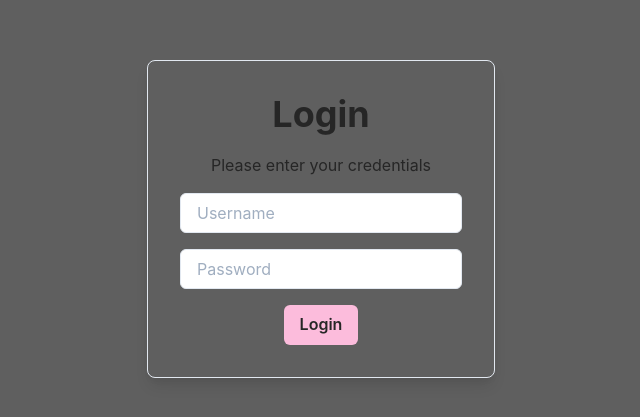
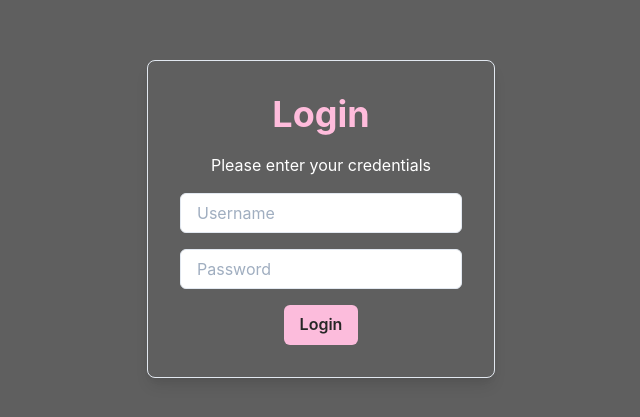
Before and after one commit to FLoWIsMe/uga-hacks-state-farm, a React (Create React App) app in the folder frontend/: page /login in a window 1280 px wide. Shown: the part 181-598 px from the top of the page, without its empty margins (319-959 px from the left). Built offline with nearby package versions, Linux system fonts and the light colour scheme.

Commit message:
Updated page links

```diff
--- a/frontend/src/App.jsx
+++ b/frontend/src/App.jsx
@@ -2,6 +2,8 @@
 import React from 'react';
 import {Routes, Route} from "react-router-dom"
 import './App.css';
+
+
 
 import { ChakraProvider } from '@chakra-ui/react'
 //import { Box, Text } from "@chakra-ui/react"
--- a/frontend/src/pages/Breakdown.jsx
+++ b/frontend/src/pages/Breakdown.jsx
@@ -47,7 +47,7 @@ export default function Breakdown() {
         </Box>
         <Box flex="1" p={4} color="white">
           <Pie data={data} />
-          <Button mt={4} bgColor="#FCBCDC" color="#262626" onClick={() => navigate('/Potential')}>
+          <Button mt={4} bgColor="#FCBCDC" color="#262626" onClick={() => navigate('/potential')}>
             See Potential
           </Button>
         </Box>
--- a/frontend/src/pages/Login.jsx
+++ b/frontend/src/pages/Login.jsx
@@ -42,8 +42,8 @@ function LoginPage() {
           boxShadow="lg"
           color="#FFBCDC"
         >
-          <Heading color="#262626">Login</Heading>
-          <Text color="#262626">Please enter your credentials</Text>
+          <Heading color="##FFBCDC">Login</Heading>
+          <Text color="#FFFFFF">Please enter your credentials</Text>
           <Input
             id="username"
             placeholder="Username"
--- a/frontend/src/pages/Q1.jsx
+++ b/frontend/src/pages/Q1.jsx
@@ -1,7 +1,9 @@
 import React, { useState } from 'react';
 import { Stack, Text, Box, Button, Select } from '@chakra-ui/react';
+import { useNavigate } from 'react-router-dom';
 
 export default function Q1() {
+  let navigate = useNavigate();
   const [showDropdown, setShowDropdown] = useState(false);
   const [selectedOption, setSelectedOption] = useState('');
 
@@ -18,6 +20,7 @@ export default function Q1() {
     console.log("Selected option:", selectedOption);
     // Example: Navigation to Q2 (replace with actual navigation logic)
     // history.push('/q2');
+    navigate('/q2')
   };
 
   return (
--- a/frontend/src/pages/Q2.jsx
+++ b/frontend/src/pages/Q2.jsx
@@ -1,7 +1,9 @@
 import React, { useState } from 'react';
 import { Stack, Text, Box, Button, Select } from '@chakra-ui/react';
+import { useNavigate } from 'react-router-dom';
 
 export default function Q2() {
+  let navigate = useNavigate()
   const [showDropdown, setShowDropdown] = useState(false);
   const [selectedOption, setSelectedOption] = useState('');
 
@@ -18,6 +20,7 @@ export default function Q2() {
     console.log("Selected option:", selectedOption);
     // Example: Navigation to Q3 (replace with actual navigation logic)
     // history.push('/q3');
+    navigate('/q3');
   };
 
   return (
--- a/frontend/src/pages/Q3.jsx
+++ b/frontend/src/pages/Q3.jsx
@@ -1,7 +1,9 @@
 import React, { useState } from 'react';
 import { Stack, Text, Box, Button, Select } from '@chakra-ui/react';
+import { useNavigate } from 'react-router-dom';
 
 export default function Q3() {
+  let navigate = useNavigate();
   const [showDropdown, setShowDropdown] = useState(false);
   const [selectedOption, setSelectedOption] = useState('');
 
@@ -18,6 +20,7 @@ export default function Q3() {
     console.log("Selected option:", selectedOption);
     // Example: Navigation to the next question (replace with actual navigation logic)
     // history.push('/next-question');
+    navigate('/breakdown')
   };
 
   return (
```
